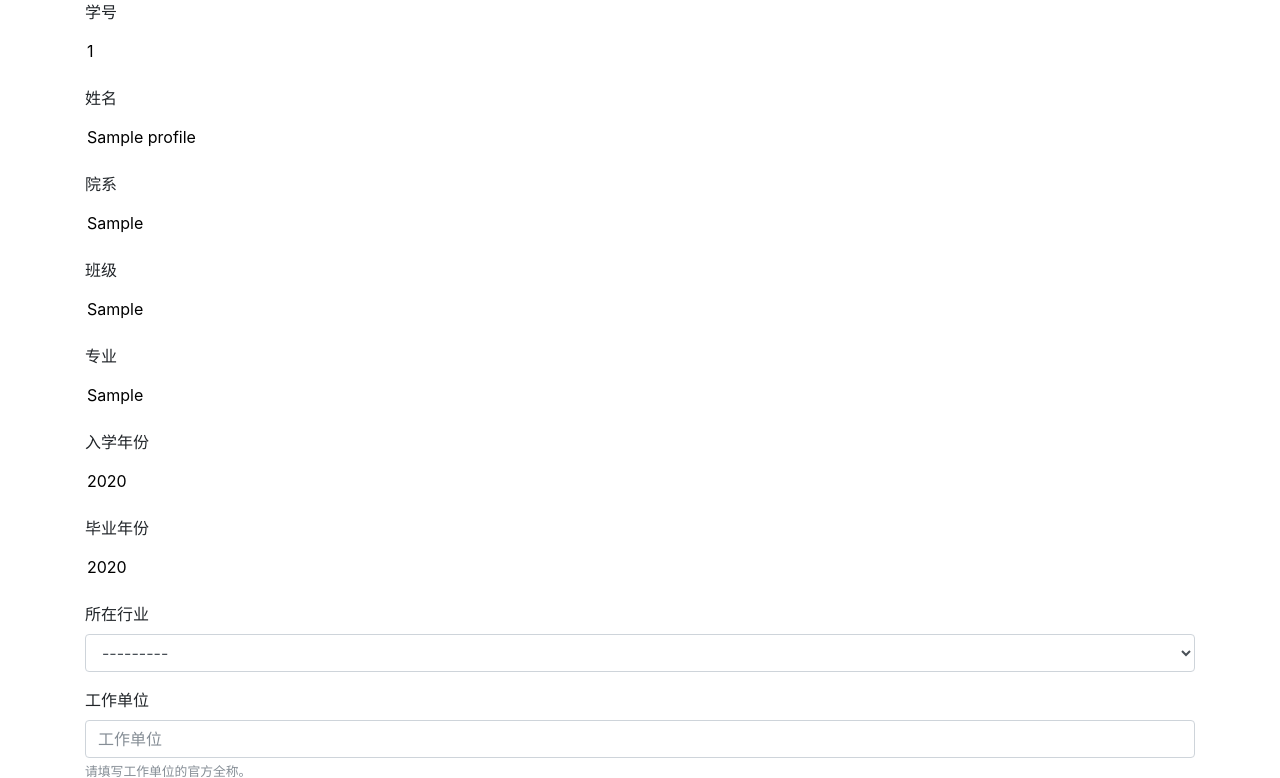
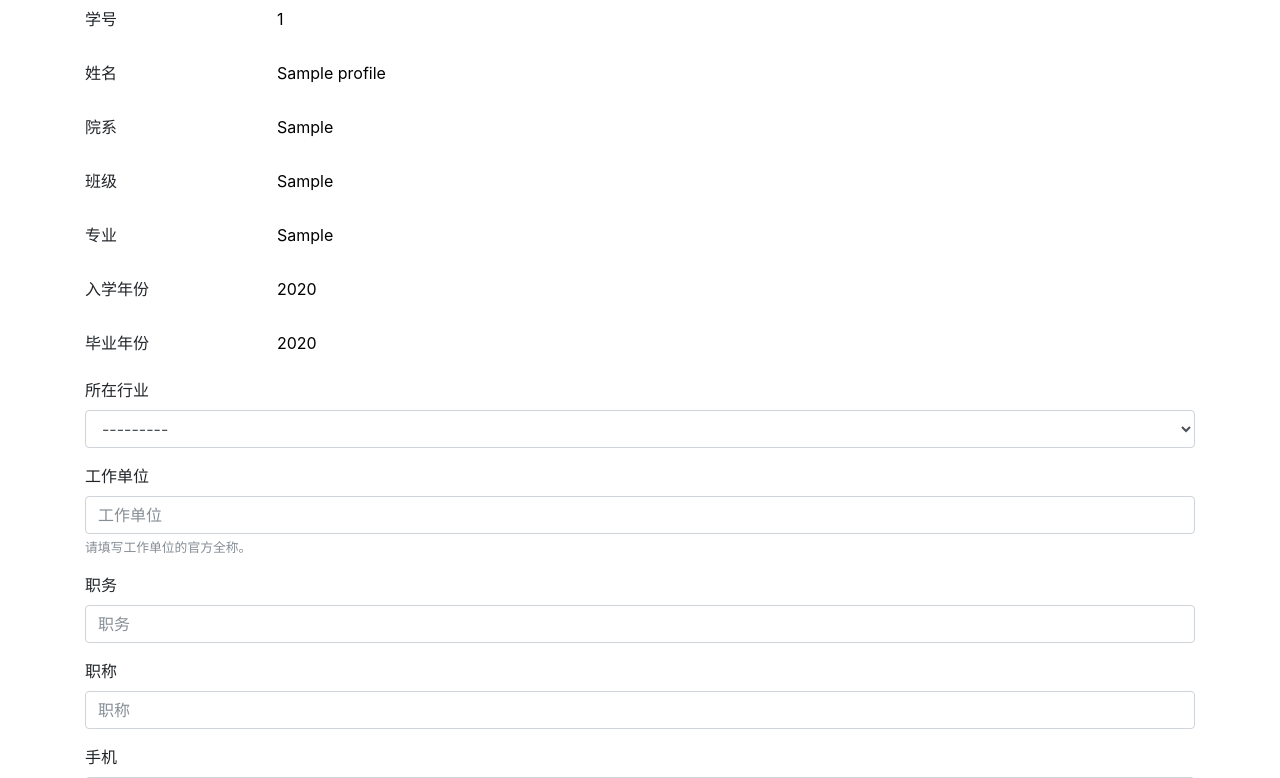
Before and after one commit to hanwentao/proj2004, a Django app: template proj2004/contacts/templates/contacts/profile.html in a window 1280 px wide. Shown: the part 56-834 px from the top of the page. Run offline with Django 3.2, Linux system fonts and the light colour scheme; the template is opened without the code that fills it: values that come from a table or form of the project are taken from there, others are empty; tables that the repository leaves empty hold one stand-in row (values such as "Sample post"); some libraries are stand-ins or nearby versions.

Commit message:
Tighten display of basic info

```diff
--- a/proj2004/contacts/templates/contacts/profile.html
+++ b/proj2004/contacts/templates/contacts/profile.html
@@ -9,13 +9,13 @@
   <h1>个人信息</h1>
   <form action="" method="post" class="form">
     {% csrf_token %}
-    <div class="form-group"><label>学号</label><input type="text" readonly class="form-control-plaintext" value="{{ profile.student_id }}"></div>
-    <div class="form-group"><label>姓名</label><input type="text" readonly class="form-control-plaintext" value="{{ profile.name }}"></div>
-    <div class="form-group"><label>院系</label><input type="text" readonly class="form-control-plaintext" value="{{ profile.department }}"></div>
-    <div class="form-group"><label>班级</label><input type="text" readonly class="form-control-plaintext" value="{{ profile.clazz }}"></div>
-    <div class="form-group"><label>专业</label><input type="text" readonly class="form-control-plaintext" value="{{ profile.major }}"></div>
-    <div class="form-group"><label>入学年份</label><input type="text" readonly class="form-control-plaintext" value="{{ profile.enroll_year }}"></div>
-    <div class="form-group"><label>毕业年份</label><input type="text" readonly class="form-control-plaintext" value="{{ profile.graduate_year }}"></div>
+    <div class="form-group row"><label class="col-4 col-sm-2 col-form-label">学号</label><div class="col-8 col-sm-10"><input type="text" readonly class="form-control-plaintext" value="{{ profile.student_id }}"></div></div>
+    <div class="form-group row"><label class="col-4 col-sm-2 col-form-label">姓名</label><div class="col-8 col-sm-10"><input type="text" readonly class="form-control-plaintext" value="{{ profile.name }}"></div></div>
+    <div class="form-group row"><label class="col-4 col-sm-2 col-form-label">院系</label><div class="col-8 col-sm-10"><input type="text" readonly class="form-control-plaintext" value="{{ profile.department }}"></div></div>
+    <div class="form-group row"><label class="col-4 col-sm-2 col-form-label">班级</label><div class="col-8 col-sm-10"><input type="text" readonly class="form-control-plaintext" value="{{ profile.clazz }}"></div></div>
+    <div class="form-group row"><label class="col-4 col-sm-2 col-form-label">专业</label><div class="col-8 col-sm-10"><input type="text" readonly class="form-control-plaintext" value="{{ profile.major }}"></div></div>
+    <div class="form-group row"><label class="col-4 col-sm-2 col-form-label">入学年份</label><div class="col-8 col-sm-10"><input type="text" readonly class="form-control-plaintext" value="{{ profile.enroll_year }}"></div></div>
+    <div class="form-group row"><label class="col-4 col-sm-2 col-form-label">毕业年份</label><div class="col-8 col-sm-10"><input type="text" readonly class="form-control-plaintext" value="{{ profile.graduate_year }}"></div></div>
     {% bootstrap_form form %}
     {% buttons %}
     <button type="submit" class="btn btn-primary">提交</button>
```
